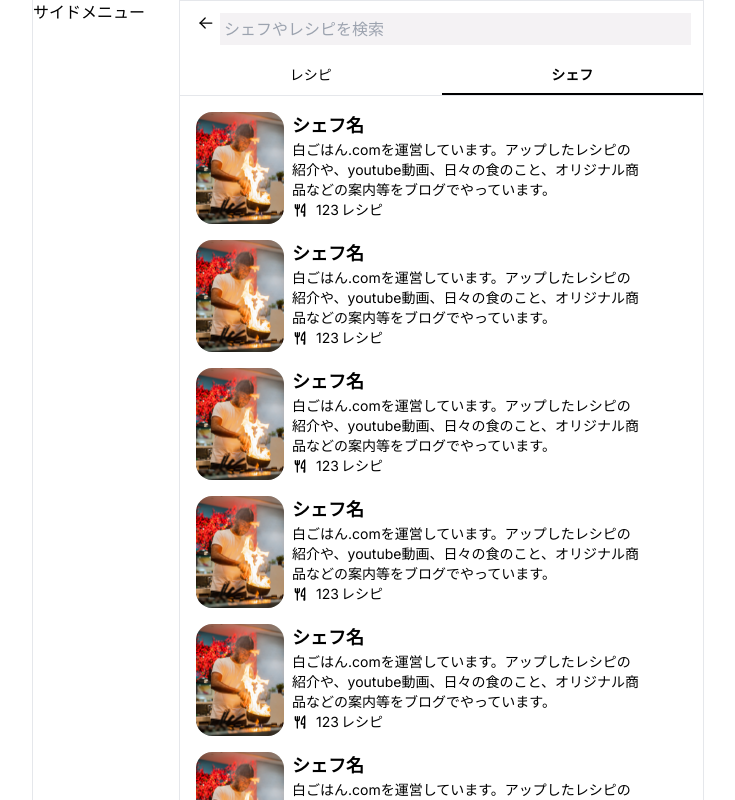
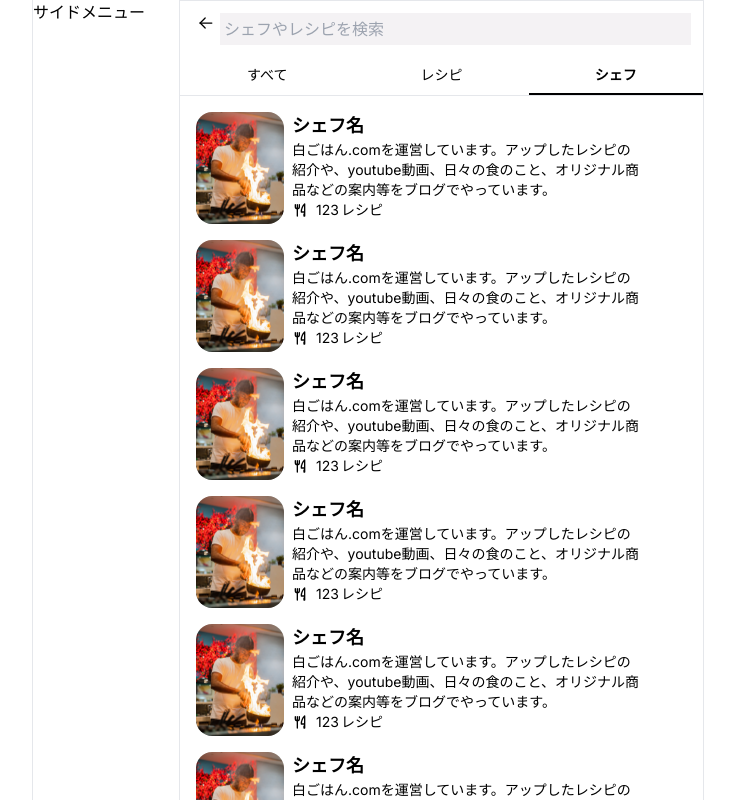
Before and after one commit to qin-team-recipe/09-frontend, a Next.js app: page /search/chef in a window 1280 px wide. Shown: the top 800 px of the page, without its empty margins (272-1007 px from the left). Built offline with nearby package versions, Linux system fonts and the light colour scheme.

Commit message:
🩹 「すべて」タブの追加

```diff
--- a/src/app/search/layout.tsx
+++ b/src/app/search/layout.tsx
@@ -29,6 +29,9 @@ export default function RootLayout({
         </div>
         <nav className="flex text-sm border-b">
           <a href="#" className="flex-1 py-2 text-center">
+            すべて
+          </a>
+          <a href="#" className="flex-1 py-2 text-center">
             レシピ
           </a>
           <a
```
